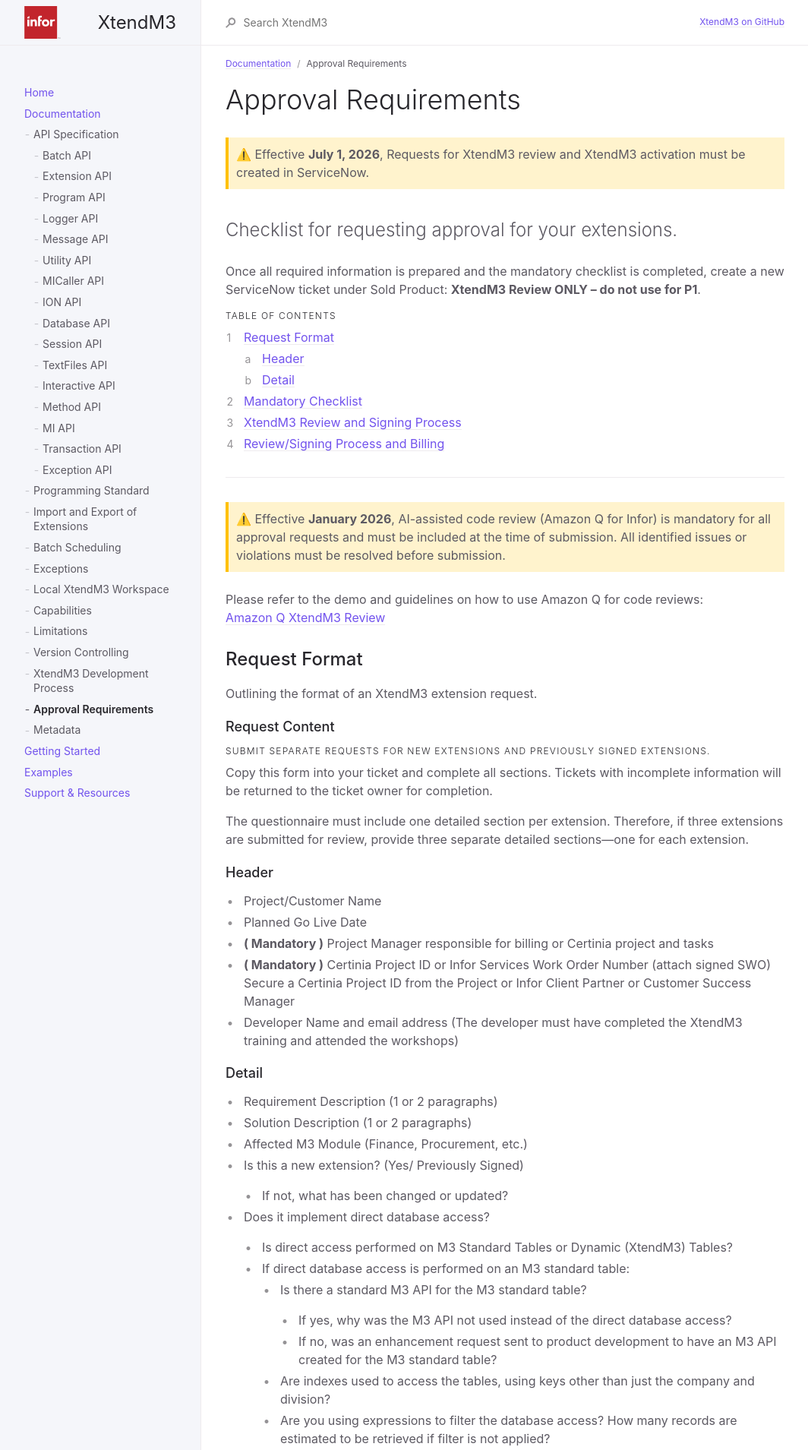
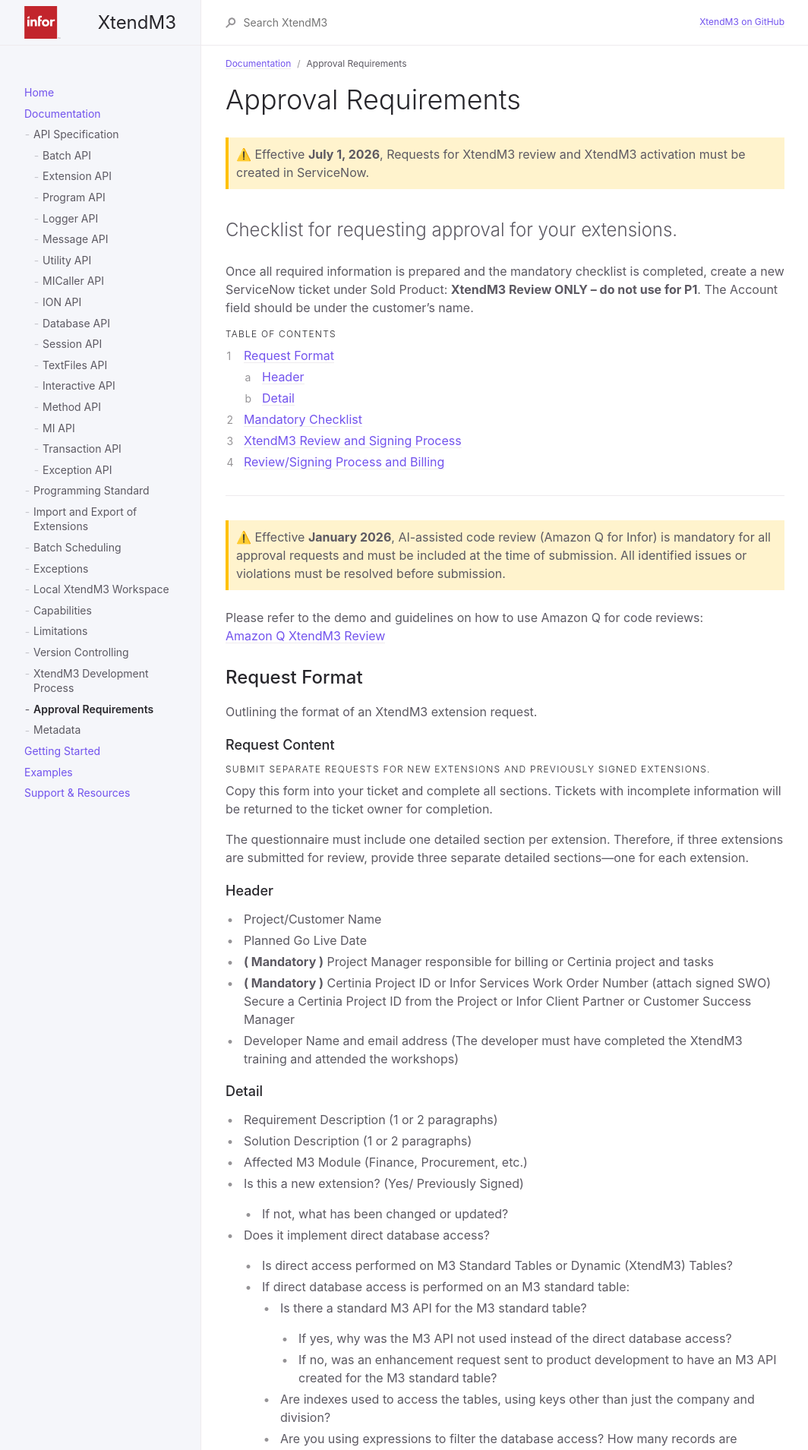
Before and after one commit to infor-cloud/xtendm3, a Jekyll site: the page built from docs/documentation/approval-requirements.md, in a window 1280 px wide. Shown: the top 1909 px of the page at 76% size, without its empty margins (107-1171 px from the left). Built offline with Jekyll 4.4.1, drawn with Linux system fonts in a browser that asks for light colours.

Commit message:
Update approval-requirements.md
Updates as requested by Reylan Reyes

```diff
--- a/docs/documentation/approval-requirements.md
+++ b/docs/documentation/approval-requirements.md
@@ -16,7 +16,7 @@ nav_order: 12
 Checklist for requesting approval for your extensions.
 {: .fs-6 .fw-300 }
 
-Once all required information is prepared and the mandatory checklist is completed, create a new ServiceNow ticket under Sold Product: **XtendM3 Review ONLY – do not use for P1**.
+Once all required information is prepared and the mandatory checklist is completed, create a new ServiceNow ticket under Sold Product: **XtendM3 Review ONLY – do not use for P1**. The Account field should be under the customer's name.
 
 ## Table of contents
 {: .no_toc .text-delta }
```
